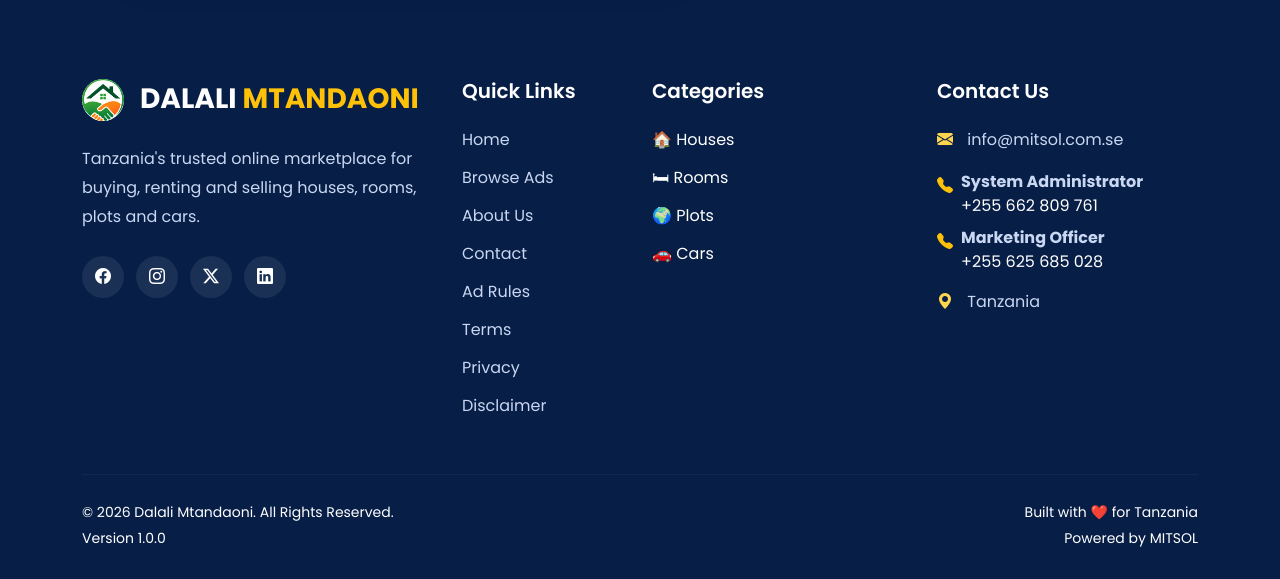
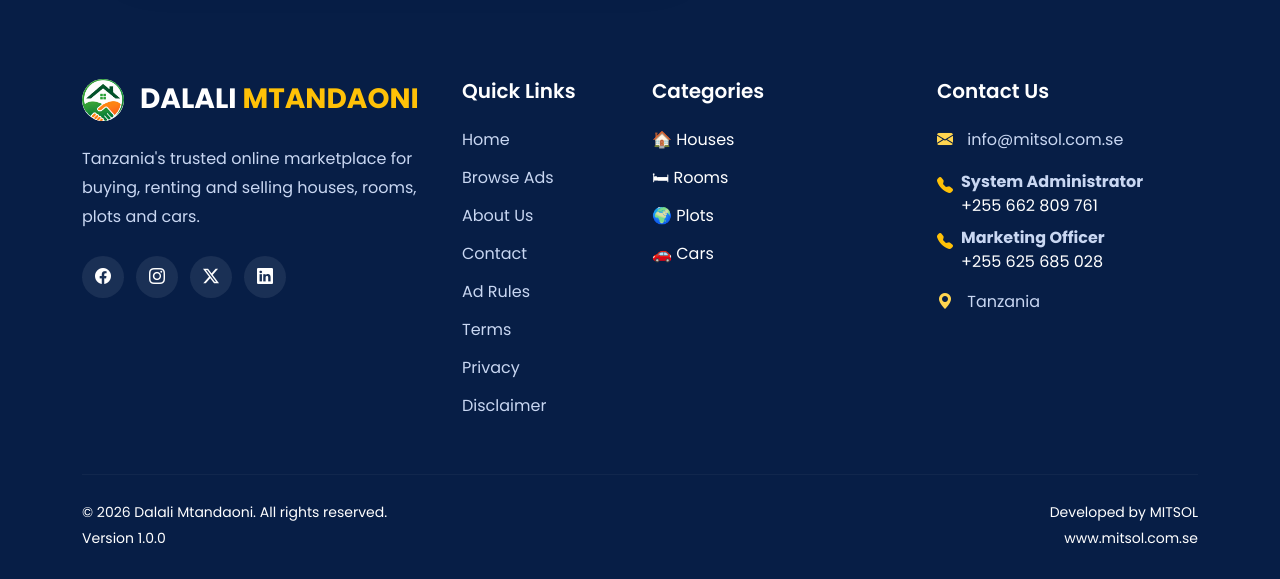
Before and after one commit to Shija-cmd/dalali-mtandaoni, a Django app: page /accounts/register/ in a window 1280 px wide. Shown: the part 1247-1826 px from the top of the page. Run offline with Django 5.2, Linux system fonts and the light colour scheme; parts of the project's set-up code (start-up, migrations or seed data) failed here and were passed over.

Commit message:
Addition of company website in footer

```diff
--- a/templates/base.html
+++ b/templates/base.html
@@ -665,7 +665,7 @@
 
                 <small>
 
-                    © 2026 Dalali Mtandaoni. All Rights Reserved.
+                    &copy; 2026 Dalali Mtandaoni. All rights reserved.
 
                 </small>
 
@@ -681,13 +681,20 @@
 
                 <small>
 
-                    Built with ❤️ for Tanzania
+                    Developed by MITSOL
 
                 </small>
 
                 <small class="d-block mt-1">
 
-                    Powered by MITSOL
+                    <a
+                        href="https://www.mitsol.com.se"
+                        target="_blank"
+                        rel="noopener noreferrer"
+                        class="text-white text-decoration-none"
+                    >
+                        www.mitsol.com.se
+                    </a>
 
                 </small>
 
```
